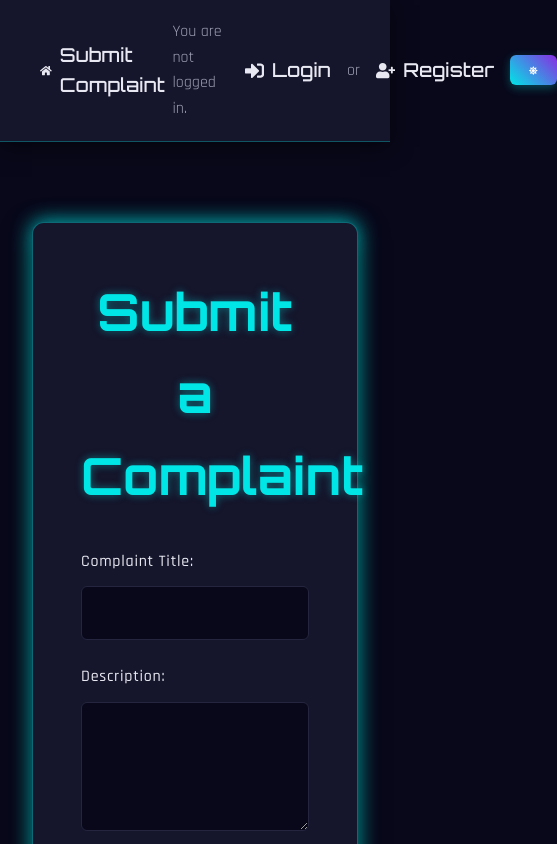
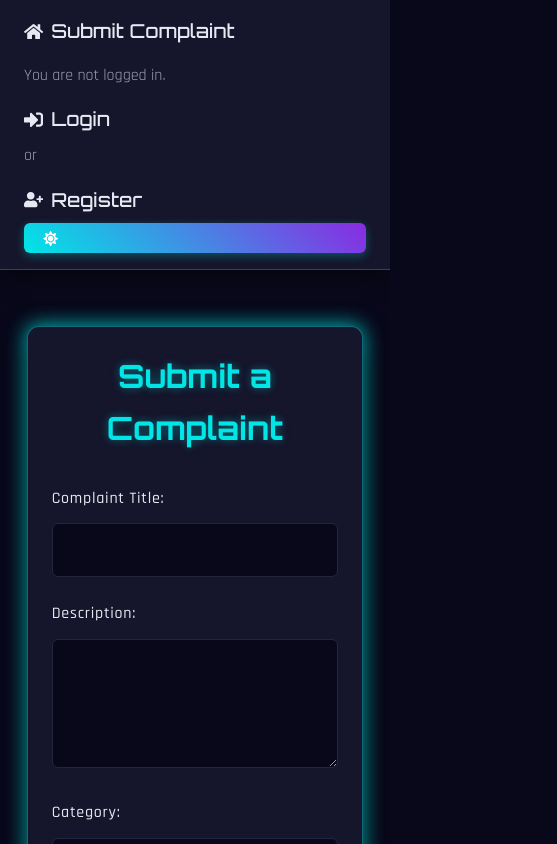
Before and after one commit to ShibinMohammed/complaint-management-system, a React (Create React App) app in the folder frontend/: page / in a window 390 px wide. Shown: the top 844 px of the page, 557 px wide, since content can reach past the window. Built offline with nearby package versions, Linux system fonts and the light colour scheme.

Commit message:
Feat: Implement responsive design for frontend

```diff
--- a/frontend/src/index.css
+++ b/frontend/src/index.css
@@ -311,6 +311,19 @@ body.light .theme-toggle-button .moon-icon {
   animation: fadeIn 0.8s ease-out; /* Fade in animation */
 }
 
+@media (max-width: 768px) {
+  .form-container {
+    max-width: 90%;
+    padding: calc(var(--spacing-unit) * 2);
+  }
+}
+
+@media (max-width: 480px) {
+  .form-container {
+    padding: calc(var(--spacing-unit) * 1.5);
+  }
+}
+
 .form-group {
   margin-bottom: calc(var(--spacing-unit) * 1.5); /* Consistent spacing */
 }
@@ -510,6 +523,36 @@ textarea {
   box-shadow: 0 5px 15px var(--button-shadow-color, rgba(0, 230, 230, 0.6));
 }
 
+@media (max-width: 768px) {
+  .navbar {
+    flex-direction: column;
+    align-items: flex-start;
+    padding: calc(var(--spacing-unit) * 1) calc(var(--spacing-unit) * 1.5);
+  }
+
+  .navbar ul {
+    flex-direction: column;
+    gap: calc(var(--spacing-unit) * 1);
+    margin-bottom: var(--spacing-unit);
+  }
+
+  .auth-status {
+    flex-direction: column;
+    align-items: flex-start;
+    gap: 0.5rem;
+    width: 100%;
+  }
+
+  .auth-status button {
+    width: 100%;
+    text-align: center;
+  }
+
+  .auth-status span {
+    margin-bottom: 0.5rem;
+  }
+}
+
 /* Admin Dashboard Table */
 .admin-table-container {
   background-color: var(--color-bg-medium);
@@ -552,6 +595,72 @@ textarea {
 .admin-table tbody tr:hover {
   background-color: var(--color-bg-light);
   transition: background-color 0.3s ease;
+}
+
+@media (max-width: 768px) {
+  .admin-table,
+  .admin-table thead,
+  .admin-table tbody,
+  .admin-table th,
+  .admin-table td,
+  .admin-table tr {
+    display: block;
+  }
+
+  .admin-table thead tr {
+    position: absolute;
+    top: -9999px;
+    left: -9999px;
+  }
+
+  .admin-table tr {
+    border: 1px solid var(--color-bg-light);
+    margin-bottom: var(--spacing-unit);
+    border-radius: 8px;
+    overflow: hidden;
+  }
+
+  .admin-table td {
+    border-bottom: 1px solid var(--color-bg-light);
+    position: relative;
+    padding-left: 50%;
+    text-align: right;
+  }
+
+  .admin-table td:before {
+    position: absolute;
+    top: 6px;
+    left: 6px;
+    width: 45%;
+    padding-right: 10px;
+    white-space: nowrap;
+    text-align: left;
+    font-weight: 600;
+    color: var(--color-text-medium);
+  }
+
+  /* Label the data */
+  .admin-table td:nth-of-type(1):before { content: "Title:"; }
+  .admin-table td:nth-of-type(2):before { content: "Category:"; }
+  .admin-table td:nth-of-type(3):before { content: "Priority:"; }
+  .admin-table td:nth-of-type(4):before { content: "Date Submitted:"; }
+  .admin-table td:nth-of-type(5):before { content: "Status:"; }
+  .admin-table td:nth-of-type(6):before { content: "Actions:"; }
+
+  .admin-table td:last-child {
+    border-bottom: 0;
+  }
+
+  .admin-table select {
+    width: auto; /* Allow select to shrink */
+    min-width: unset; /* Remove min-width constraint */
+  }
+
+  .admin-table td div {
+    flex-direction: row; /* Keep buttons/select in a row */
+    justify-content: flex-end; /* Align to the right */
+    gap: 10px; /* Space between them */
+  }
 }
 
 .status-badge {
@@ -670,3 +779,81 @@ textarea {
   border-color: var(--color-primary);
   box-shadow: 0 0 0 1px rgba(0, 230, 230, 0.2); /* More subtle focus shadow */
 }
+
+@media (max-width: 768px) {
+  .filters-container {
+    flex-direction: column;
+    align-items: stretch;
+  }
+
+  .filter-group {
+    flex-direction: column;
+    align-items: stretch;
+    gap: 0.5rem;
+  }
+
+  .filter-group label {
+    text-align: left;
+  }
+
+  .filter-group select {
+    width: 100%;
+  }
+}
+
+/* Responsive Adjustments */
+@media (max-width: 768px) {
+  .container {
+    padding: var(--spacing-unit);
+  }
+
+  body {
+    font-size: 1rem;
+  }
+
+  h1 {
+    font-size: 2.5rem;
+  }
+
+  h2 {
+    font-size: 2rem;
+  }
+
+  button {
+    padding: 0.7rem 1.5rem;
+    font-size: 1rem;
+  }
+
+  .delete-button {
+    padding: 0.6rem 1.2rem;
+    font-size: 0.85rem;
+  }
+}
+
+@media (max-width: 480px) {
+  .container {
+    padding: calc(var(--spacing-unit) * 0.5);
+  }
+
+  body {
+    font-size: 0.9rem;
+  }
+
+  h1 {
+    font-size: 2rem;
+  }
+
+  h2 {
+    font-size: 1.8rem;
+  }
+
+  button {
+    padding: 0.6rem 1.2rem;
+    font-size: 0.9rem;
+  }
+
+  .delete-button {
+    padding: 0.5rem 1rem;
+    font-size: 0.8rem;
+  }
+}
```
